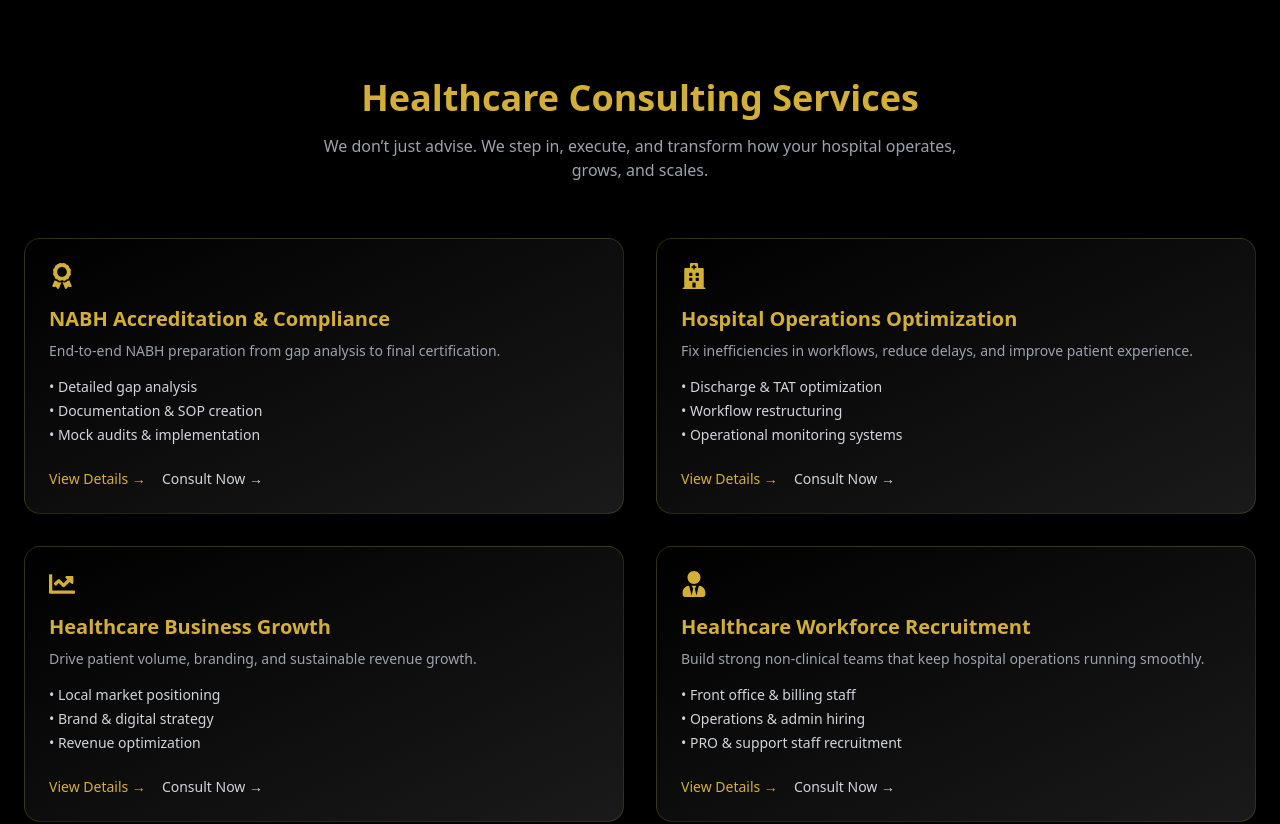
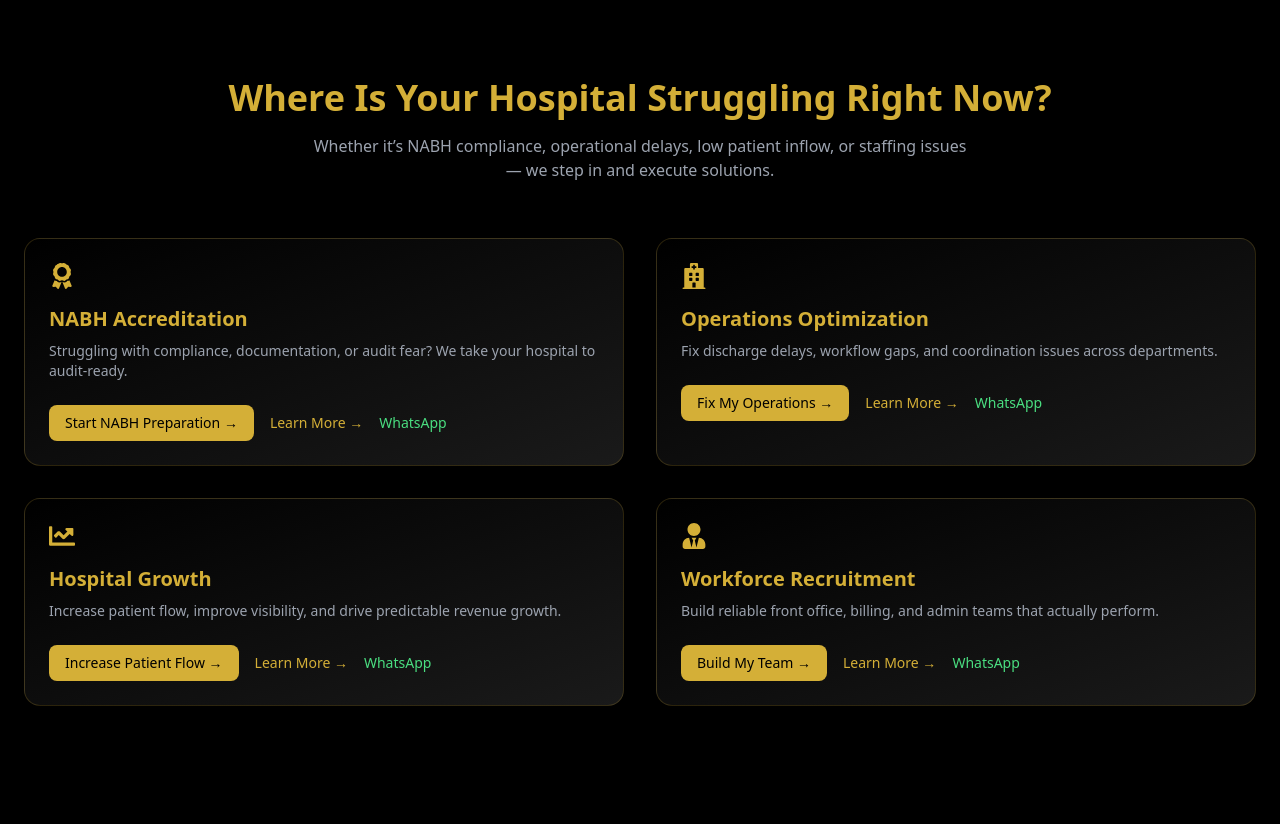
Before and after one commit to hospinovus-lgtm/hospinovus.com, a React (Vite) app: page / in a window 1280 px wide. Shown: the part 620-1444 px from the top of the page. Built offline with nearby package versions, Linux system fonts and the light colour scheme.

Commit message:
fixed service

```diff
--- a/src/components/Services.tsx
+++ b/src/components/Services.tsx
@@ -6,50 +6,34 @@
   {
     slug: "nabh",
     icon: <FaAward size={26} />,
-    title: "NABH Accreditation & Compliance",
+    title: "NABH Accreditation",
     description:
-      "End-to-end NABH preparation from gap analysis to final certification.",
-    points: [
-      "Detailed gap analysis",
-      "Documentation & SOP creation",
-      "Mock audits & implementation",
-    ],
+      "Struggling with compliance, documentation, or audit fear? We take your hospital to audit-ready.",
+    cta: "Start NABH Preparation",
   },
   {
     slug: "operations",
     icon: <FaHospital size={26} />,
-    title: "Hospital Operations Optimization",
+    title: "Operations Optimization",
     description:
-      "Fix inefficiencies in workflows, reduce delays, and improve patient experience.",
-    points: [
-      "Discharge & TAT optimization",
-      "Workflow restructuring",
-      "Operational monitoring systems",
-    ],
+      "Fix discharge delays, workflow gaps, and coordination issues across departments.",
+    cta: "Fix My Operations",
   },
   {
     slug: "growth",
     icon: <FaChartLine size={26} />,
-    title: "Healthcare Business Growth",
+    title: "Hospital Growth",
     description:
-      "Drive patient volume, branding, and sustainable revenue growth.",
-    points: [
-      "Local market positioning",
-      "Brand & digital strategy",
-      "Revenue optimization",
-    ],
+      "Increase patient flow, improve visibility, and drive predictable revenue growth.",
+    cta: "Increase Patient Flow",
   },
   {
     slug: "recruitment",
     icon: <FaUserTie size={26} />,
-    title: "Healthcare Workforce Recruitment",
+    title: "Workforce Recruitment",
     description:
-      "Build strong non-clinical teams that keep hospital operations running smoothly.",
-    points: [
-      "Front office & billing staff",
-      "Operations & admin hiring",
-      "PRO & support staff recruitment",
-    ],
+      "Build reliable front office, billing, and admin teams that actually perform.",
+    cta: "Build My Team",
   },
 ]
 
@@ -58,20 +42,27 @@
     <section className="bg-black text-white py-20 px-4 md:px-6">
       <div className="max-w-7xl mx-auto">
 
-        {/* HEADER */}
+        {/* 🔥 PROBLEM-FIRST HEADER */}
         <div className="text-center mb-14">
           <h2 className="text-3xl md:text-4xl font-bold text-gold mb-4">
-            Healthcare Consulting Services
+            Where Is Your Hospital Struggling Right Now?
           </h2>
+
           <p className="text-gray-400 max-w-2xl mx-auto">
-            We don’t just advise. We step in, execute, and transform how your hospital operates, grows, and scales.
+            Whether it’s NABH compliance, operational delays, low patient inflow,
+            or staffing issues — we step in and execute solutions.
           </p>
         </div>
 
         {/* GRID */}
         <div className="grid md:grid-cols-2 gap-8">
 
-          {services.map((service) => (
+          {services.map((service) => {
+            const whatsappMessage = `Hello HOSPINOVUS,
+I need help with ${service.title}.
+Please guide me.`
+
+            return (
               <motion.div
                 key={service.slug}
                 initial={{ opacity: 0, y: 40 }}
@@ -79,6 +70,7 @@
                 transition={{ duration: 0.5 }}
                 className="border border-gold/20 rounded-2xl p-6 bg-gradient-to-br from-black to-[#1a1a1a] hover:border-gold/40 hover:shadow-[0_0_20px_rgba(255,215,0,0.1)] transition"
               >
+
                 {/* ICON */}
                 <div className="text-gold mb-4">{service.icon}</div>
 
@@ -88,39 +80,42 @@
                 </h3>
 
                 {/* DESCRIPTION */}
-              <p className="text-gray-400 mb-4 text-sm">
+                <p className="text-gray-400 mb-6 text-sm">
                   {service.description}
                 </p>
 
-              {/* POINTS */}
-              <ul className="text-gray-300 text-sm mb-6 space-y-1">
-                {service.points.map((point, i) => (
-                  <li key={i}>• {point}</li>
-                ))}
-              </ul>
+                {/* 🔥 ACTION ZONE */}
+                <div className="flex flex-wrap gap-4 items-center">
 
-              {/* CTA */}
-              <div className="flex gap-4 items-center">
+                  {/* PRIMARY CTA */}
+                  <Link
+                    to={`/contact?service=${service.slug}`}
+                    className="bg-gold text-black px-4 py-2 rounded-lg text-sm font-medium"
+                  >
+                    {service.cta} →
+                  </Link>
 
                   {/* DETAILS */}
                   <Link
                     to={`/services/${service.slug}`}
                     className="text-gold text-sm hover:underline"
                   >
-                  View Details →
+                    Learn More →
                   </Link>
 
-                {/* 🔥 SMART CONTACT */}
-                <Link
-                  to={`/contact?service=${encodeURIComponent(service.title)}`}
-                  className="text-sm text-gray-300 hover:text-white"
+                  {/* WHATSAPP */}
+                  <a
+                    href={`https://wa.me/918330016037?text=${encodeURIComponent(whatsappMessage)}`}
+                    target="_blank"
+                    className="text-green-400 text-sm hover:underline"
                   >
-                  Consult Now →
-                </Link>
+                    WhatsApp
+                  </a>
 
                 </div>
               </motion.div>
-          ))}
+            )
+          })}
 
         </div>
       </div>
```
Lines whose indentation alone changed are shown as unchanged.
